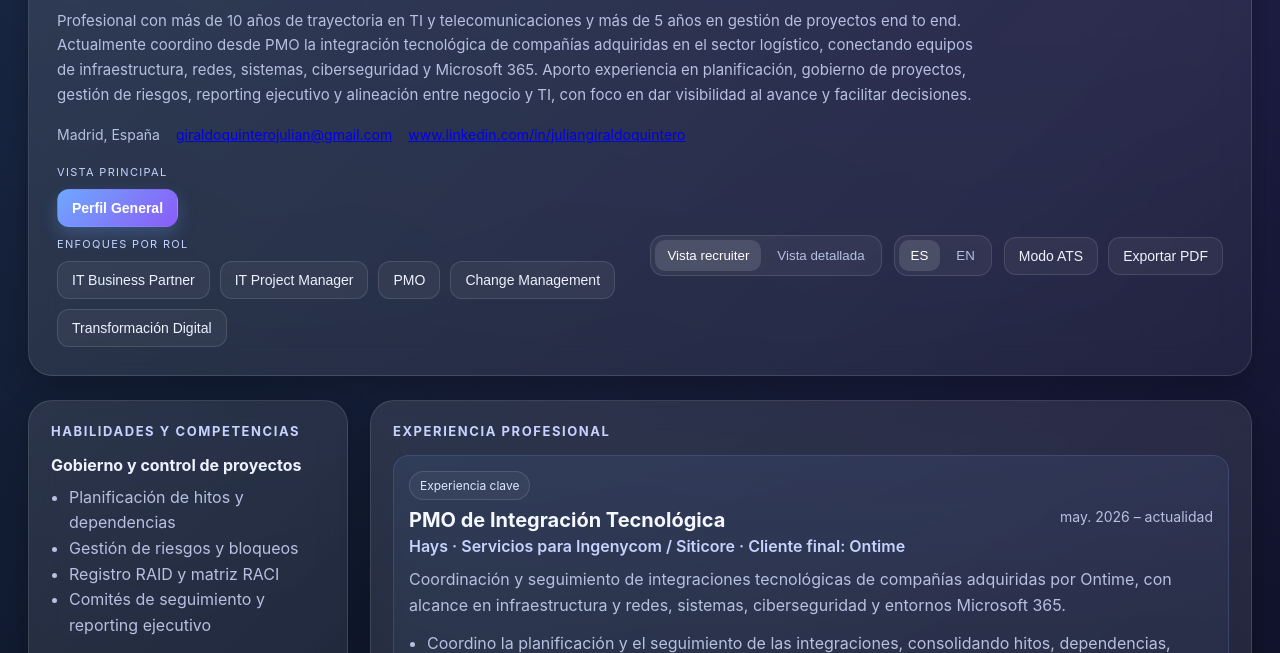
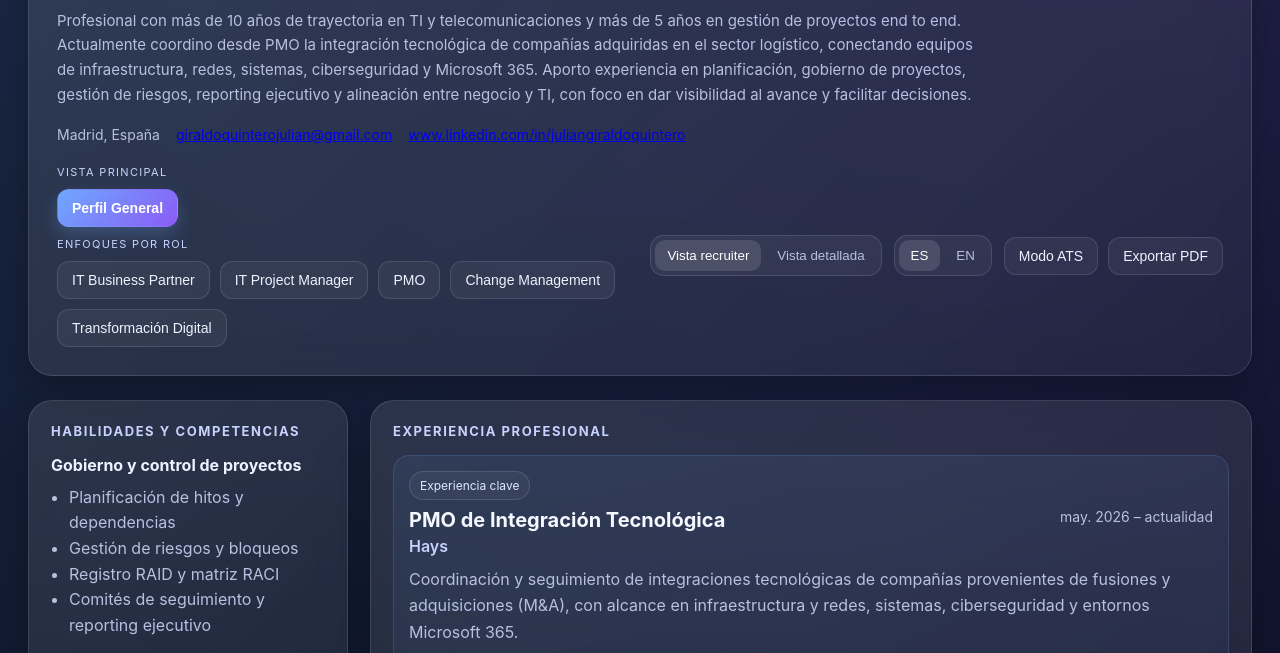
Before and after one commit to giraldoquinterojulian/cv, a plain HTML site: page index.html in a window 1280 px wide. Shown: the part 142-795 px from the top of the page. Drawn offline with Linux system fonts and the light colour scheme.

Commit message:
Ajusta empresa a Hays y descripción de integraciones M&A

```diff
--- a/index.html
+++ b/index.html
@@ -1813,8 +1813,8 @@
     },
     "hays_integration": {
       "company": {
-        "es": "Hays · Servicios para Ingenycom / Siticore · Cliente final: Ontime",
-        "en": "Hays · Services for Ingenycom / Siticore · End client: Ontime"
+        "es": "Hays",
+        "en": "Hays"
       },
       "role": {
         "es": "PMO de Integración Tecnológica",
@@ -1825,8 +1825,8 @@
         "en": "May 2026 – Present"
       },
       "summary": {
-        "es": "Coordinación y seguimiento de integraciones tecnológicas de compañías adquiridas por Ontime, con alcance en infraestructura y redes, sistemas, ciberseguridad y entornos Microsoft 365.",
-        "en": "Coordination and monitoring of technology integrations for companies acquired by Ontime, covering infrastructure and networking, systems, cybersecurity and Microsoft 365 environments."
+        "es": "Coordinación y seguimiento de integraciones tecnológicas de compañías provenientes de fusiones y adquisiciones (M&A), con alcance en infraestructura y redes, sistemas, ciberseguridad y entornos Microsoft 365.",
+        "en": "Coordination and monitoring of technology integrations for companies involved in mergers and acquisitions (M&A), covering infrastructure and networking, systems, cybersecurity and Microsoft 365 environments."
       },
       "bullets": {
         "recruiter": {
```
